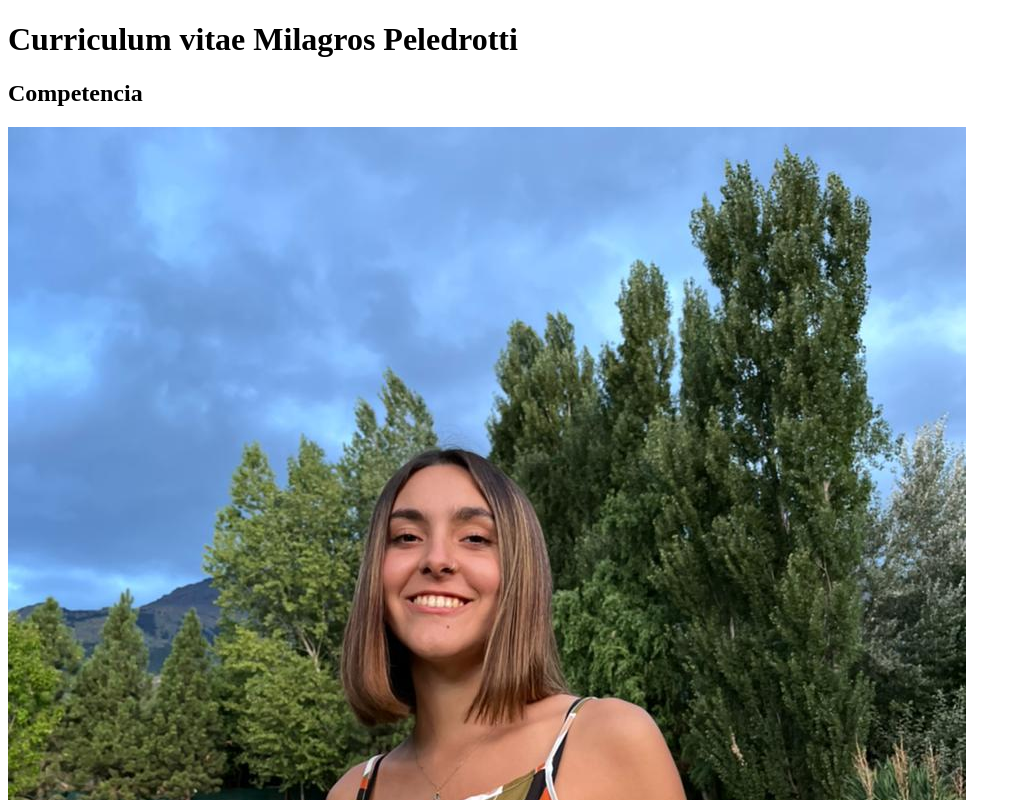
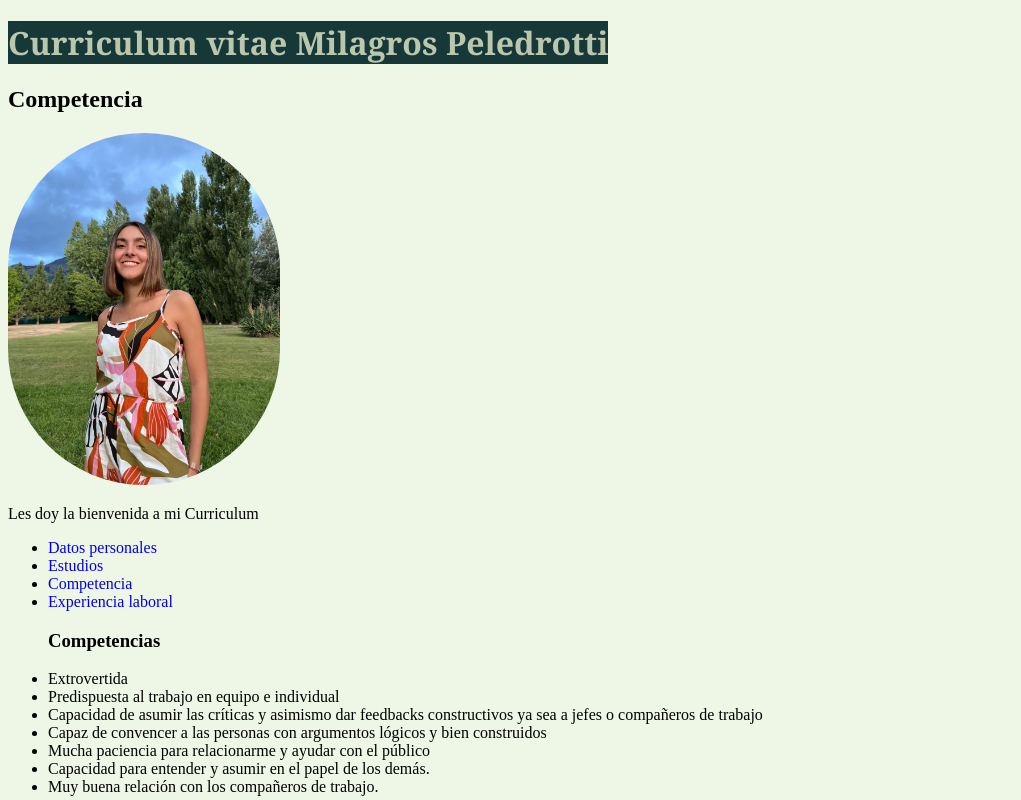
Before and after one commit to MiliPeledrotti/CVMilagros, a plain HTML site: page competencias.html in a window 1280 px wide. Shown: the top 800 px of the page, without its empty margins (0-1021 px from the left). Drawn offline with Linux system fonts and the light colour scheme.

Commit message:
Add files via upload

```diff
--- a/competencias.html
+++ b/competencias.html
@@ -5,6 +5,8 @@
     <meta http-equiv="X-UA-Compatible" content="IE=edge">
     <meta name="viewport" content="width=device-width, initial-scale=1.0">
     <title>Curriculum Vitae-Competencia</title>
+    <link rel="stylesheet" href="style.css">
+    <meta>
 </head>
 <body>
     <h1>Curriculum vitae Milagros Peledrotti</h1>
@@ -17,5 +19,16 @@
         <li><a href="competencias.html">Competencia</a></li>
         <li><a href="experiencia.html">Experiencia laboral</a></li>
     </ul>
+    <ul>
+        <h3> Competencias </h3>
+        <li> Extrovertida</li>
+        <li> Predispuesta al trabajo en equipo e individual </li>
+        <li> Capacidad de asumir las críticas y asimismo dar feedbacks constructivos ya sea a jefes o
+            compañeros de trabajo</li>
+         <li>Capaz de convencer a las personas con argumentos lógicos y bien construidos</li>
+         <li> Mucha paciencia para relacionarme y ayudar con el público </li>
+         <li> Capacidad para entender y asumir en el papel de los demás. </li>
+         <li> Muy buena relación con los compañeros de trabajo. </li>
+    </ul>
 </body>
 </html>
--- /dev/null
+++ b/style.css
@@ -0,0 +1,25 @@
+body{
+    background-color: #EEF6E6;
+    font-size: medium;
+}
+h1{
+    font-family: Georgia, 'Times New Roman', Times, serif;
+    background-color: rgb(22, 56, 56);
+    max-width: fit-content;
+}
+.estilorosa{
+    color: rgb(22, 56, 56);
+}
+.estiloazul{
+    color: rgb(22, 56, 56);
+}
+
+img{
+    width: 17rem;
+    height: 22rem;
+    border-radius: 140px;
+}
+h1{ color: #bac7ad ;}
+a{
+    text-decoration: none !important;
+}
```
Also changed, not shown: datosPersonales.html (+1 -0 lines), estudios.html (+5 -2 lines), experiencia.html (+7 -1 lines), index.html (+6 -2 lines).
